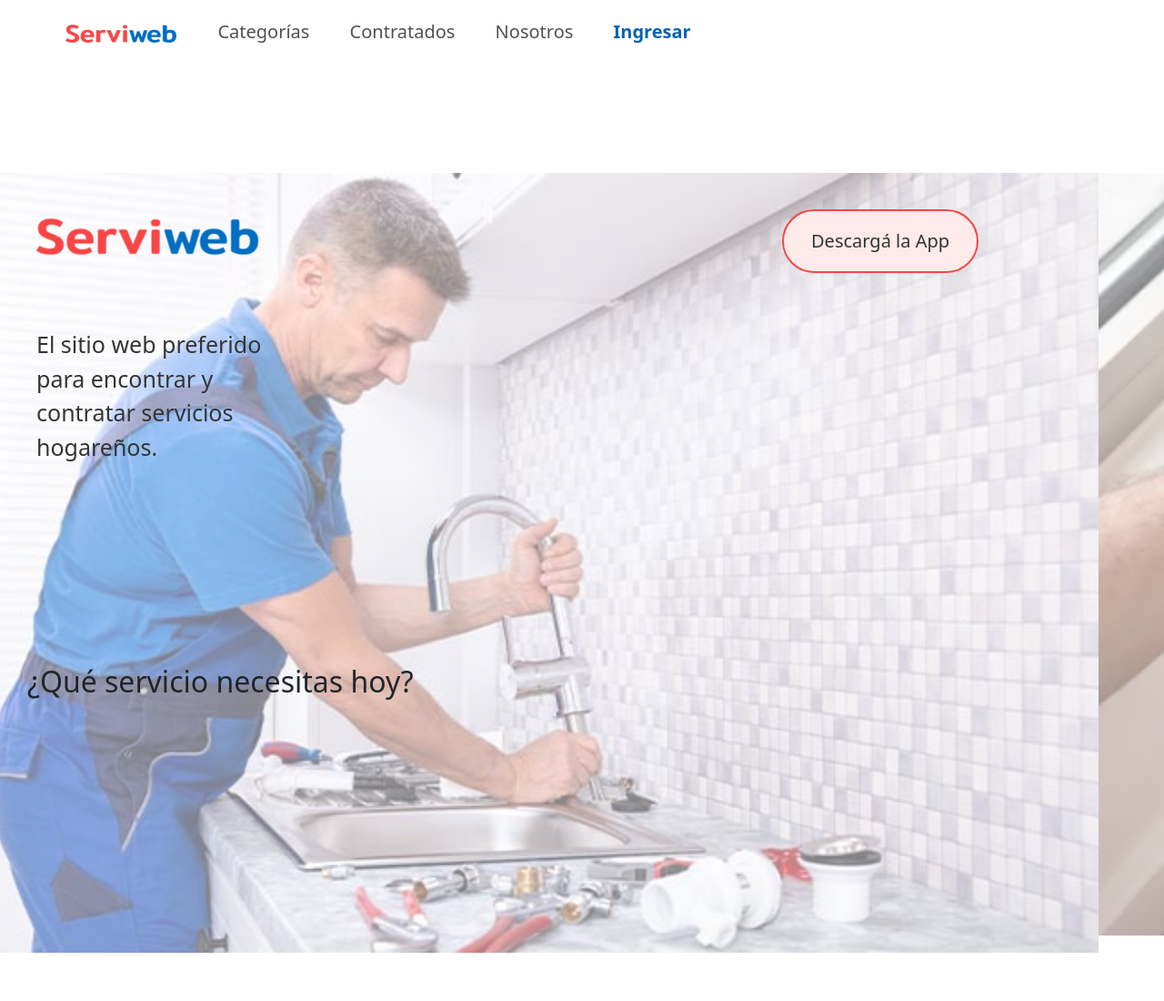
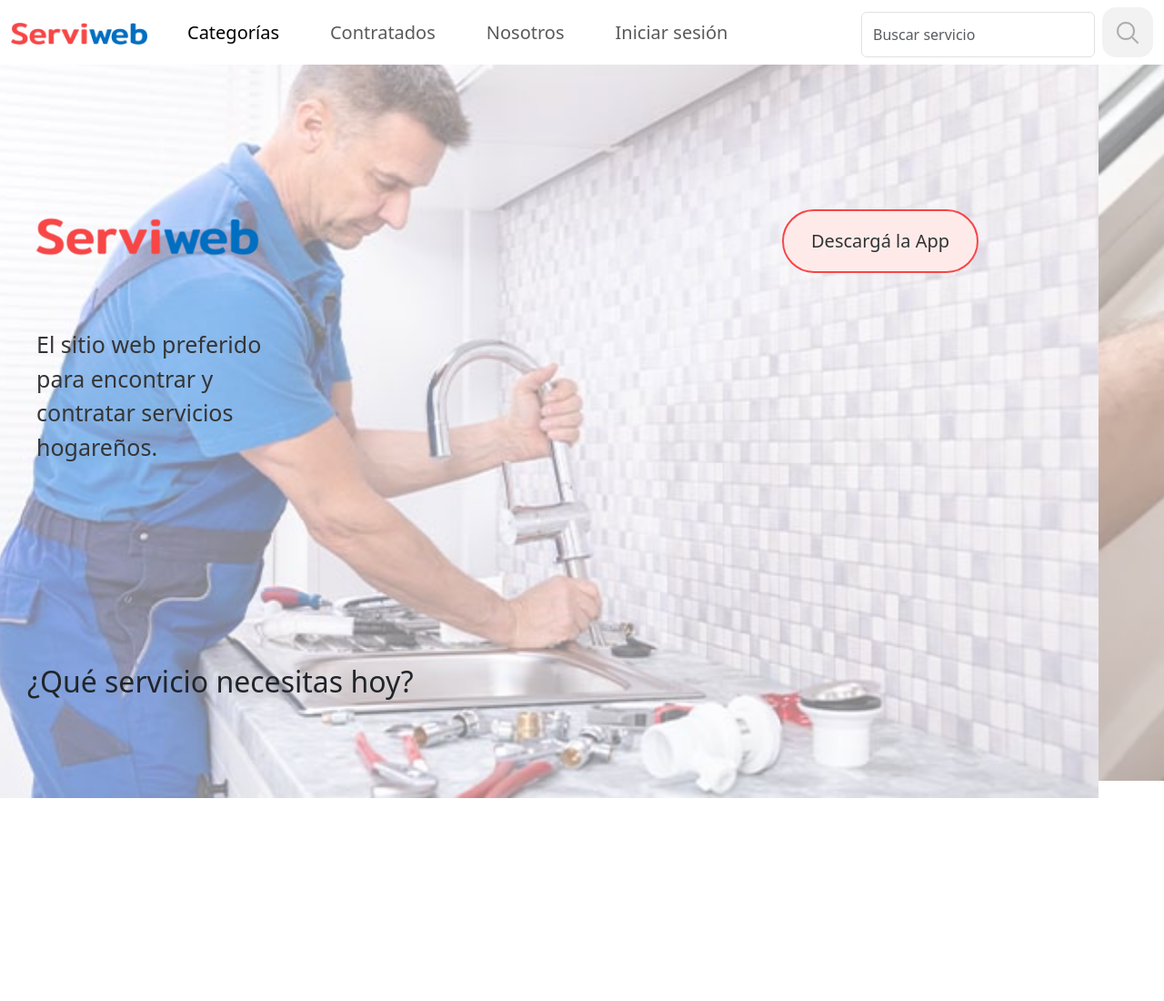
Before and after one commit to taieloliveto/Serviweb, a plain HTML site: page index.html in a window 1280 px wide. Shown: the top 1100 px of the page at 91% size. Drawn offline with nearby package versions, Linux system fonts and the light colour scheme.

Commit message:
incorporación y desarrollo de navbar

```diff
--- a/CSS.css
+++ b/CSS.css
@@ -13,7 +13,7 @@ header{
     width: 100%;
     height: 20PX;
     background-color: #ffff;
-    padding: 20px;
+    padding: 0px;
     position: sticky;
     top: 0;
     z-index: 9;
@@ -34,9 +34,43 @@ header nav ul li a img {
    width: auto;
 }
 
-img .logo-nav {
-    height: 10px;
+.box-white {
+    width: 100%;
+    background-color: white;
+    height: 50px;
+    position: absolute;
 }
+.btn.btn-outline-success {
+    border-radius: 15px !important;
+    background-color: #F2F2F2;
+    border-color:#F2F2F2;
+}
+
+.form-control.me-2{
+    position: relative;
+    height: 50px;
+    margin-top: 5px;
+
+}
+
+.tamaño-lupa{
+    width: 30px;
+    height: auto;
+}
+.logo-navbar{
+    width: 150px !important;
+}
+
+.container-fluid {
+    background-color: white !important;
+    width: 100% !important;
+    border-radius: 20px;
+}
+.navbar.navbar-expand-lg.bg-body-tertiary {
+    background-color: white !important;
+}
+
+
 
 
 header nav.menu ul li a.Ingresar {
--- a/index.html
+++ b/index.html
@@ -13,19 +13,36 @@
 </head>
 <body>
  <header>
-    <nav class="menu">
-        <ul>
-            <li><a href="./index.html"><img src="./Multimedia/Serviweb.png" alt=""> </a></li>
-            <li><a href="./categorias/categorias.html">Categorías</a></li>
-            <li><a href="./Contratados/contratados.html">Contratados</a></li>
-            <li><a href="./Nosotros/nosotros.html">Nosotros</a></li>
-            <li><a class="Ingresar" href="./Ingresar/Ingresar.html">Ingresar</a></li>
-        </ul>
-    </nav>
+    <div class="box-white"></div>
+    <nav class="navbar navbar-expand-lg bg-body-tertiary">
+        <div class="container-fluid">
+          <a class="navbar-brand" href="#"><img class="logo-navbar" src="./multimedia/Serviweb.png" alt="LogoServiweb"></a>
+          <button class="navbar-toggler" type="button" data-bs-toggle="collapse" data-bs-target="#navbarSupportedContent" aria-controls="navbarSupportedContent" aria-expanded="false" aria-label="Toggle navigation">
+            <span class="navbar-toggler-icon"></span>
+          </button>
+          <div class="collapse navbar-collapse" id="navbarSupportedContent">
+            <ul class="navbar-nav me-auto mb-2 mb-lg-0">
+              <li class="nav-item">
+                <a class="nav-link active" aria-current="page" href="#">Categorías</a>
+              </li>
+              <li class="nav-item">
+                <a class="nav-link" href="#">Contratados</a>
+              </li>
+              <li class="nav-item">
+                <a class="nav-link" href="#">Nosotros</a>
+              </li>
+              <li class="nav-item">
+                <a class="nav-link" href="#">Iniciar sesión</a>
+              </li>
+            </ul>
+            <form class="d-flex" role="search">
+              <input class="form-control me-2" type="search" placeholder="Buscar servicio" aria-label="Search">
+              <button class="btn btn-outline-success" type="submit"><img class="tamaño-lupa" src="./multimedia/Search.png" alt="logo-lupa"></button>
+            </form>
+          </div>
+        </div>
+      </nav>
 </header>
-<div class="Espacio"></div>
-<div class="Espacio"></div>
-<div class="Espacio"></div>
 
 <div id="carouselExampleSlidesOnly" class="carousel slide" class="Fondo1" data-bs-ride="carousel">
     <div class="carousel-inner">
```
Also changed, not shown: multimedia/Search.png (added).
